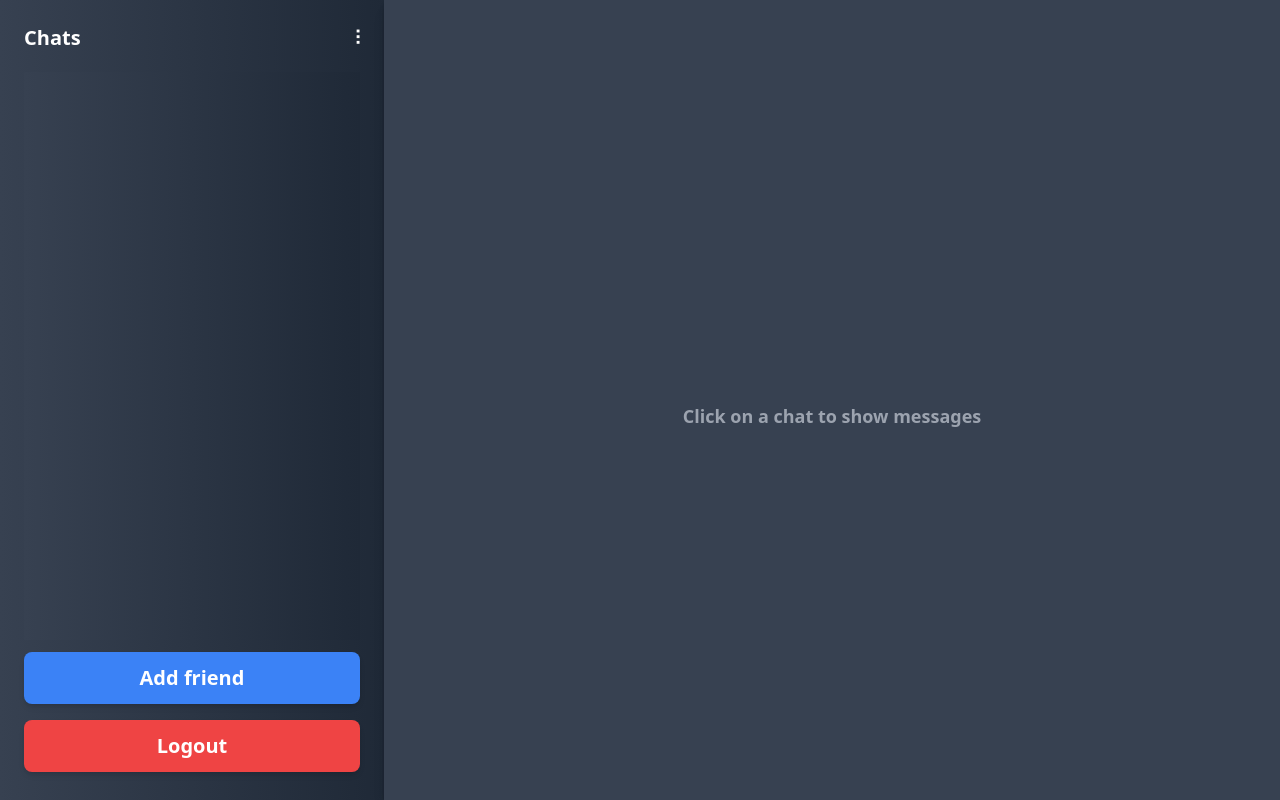
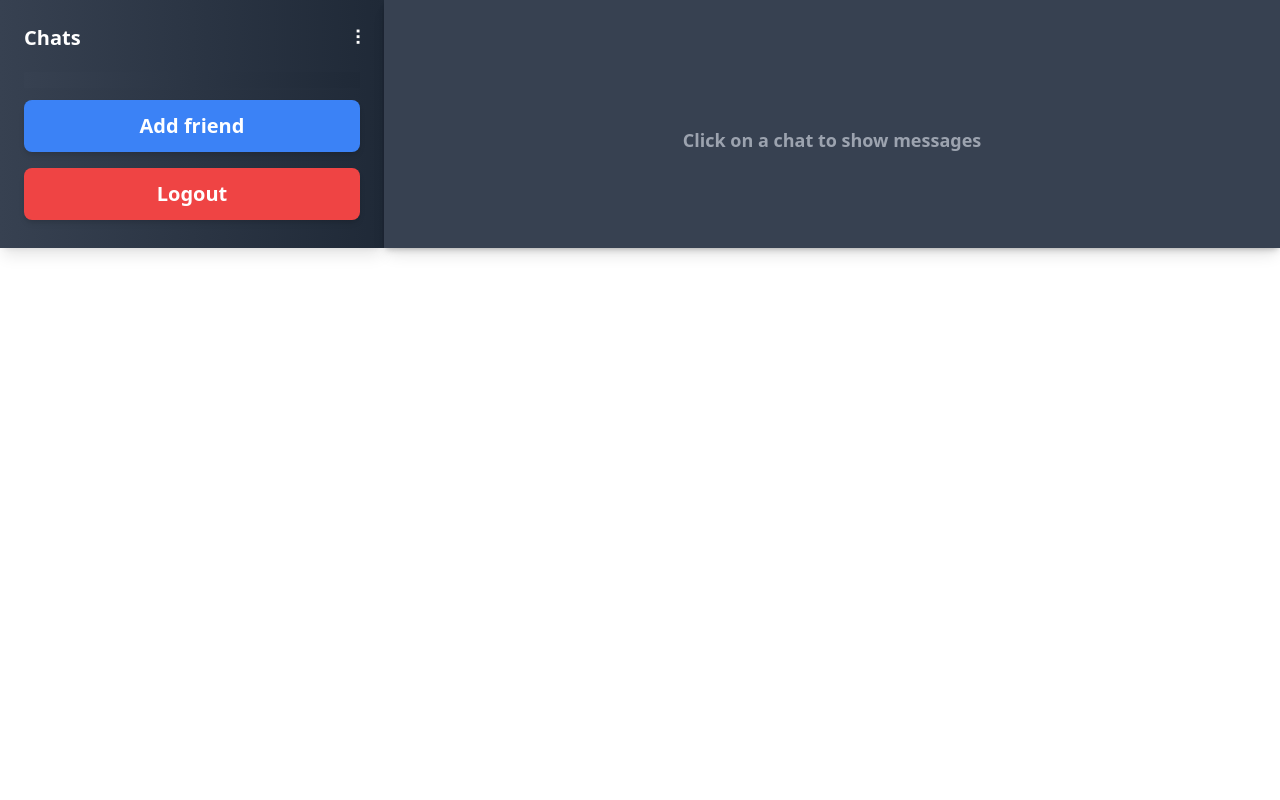
Before and after one commit to BrokenTime9/chatApp, a React (Create React App) app: page /dashboard in a window 1280 px wide. Built offline with nearby package versions, Linux system fonts and the light colour scheme; no server answers.

Commit message:
scroll fix 3

```diff
--- a/src/components/dashboard/index.jsx
+++ b/src/components/dashboard/index.jsx
@@ -67,7 +67,7 @@ const Dashboard = () => {
 			<IdContext.Provider value={{ chatId, setChatId }}>
 				<WsContext.Provider value={{ ws, setWs }}>
 					{show ? (
-            <div className="flex min-h-[100dvh] w-screen">
+						<div className="flex max-h-[100dvh] w-screen">
 							{isChatVisible ? (
 								<div
 									className="bg-gradient-to-r from-gray-700 to-gray-800 text-white p-6 flex-col justify-between shadow-lg"
```
Lines whose indentation alone changed are shown as unchanged.
